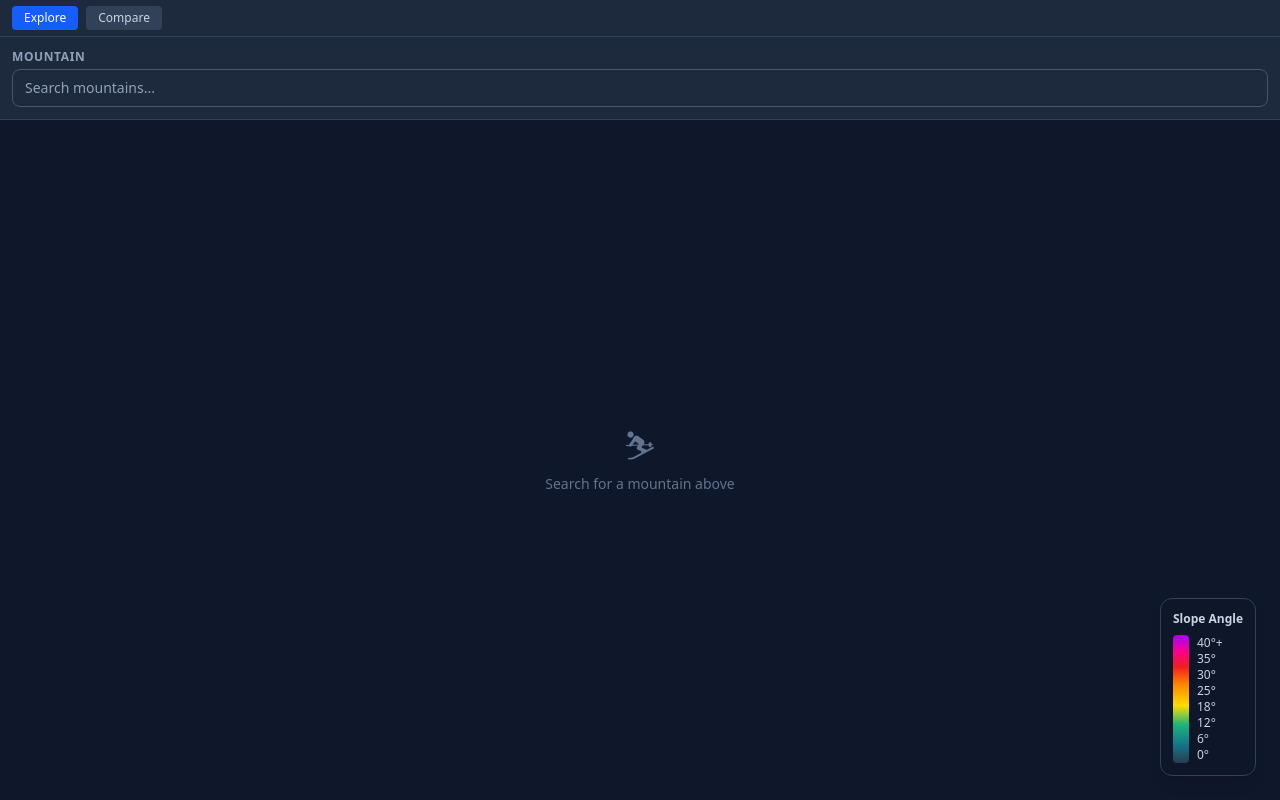
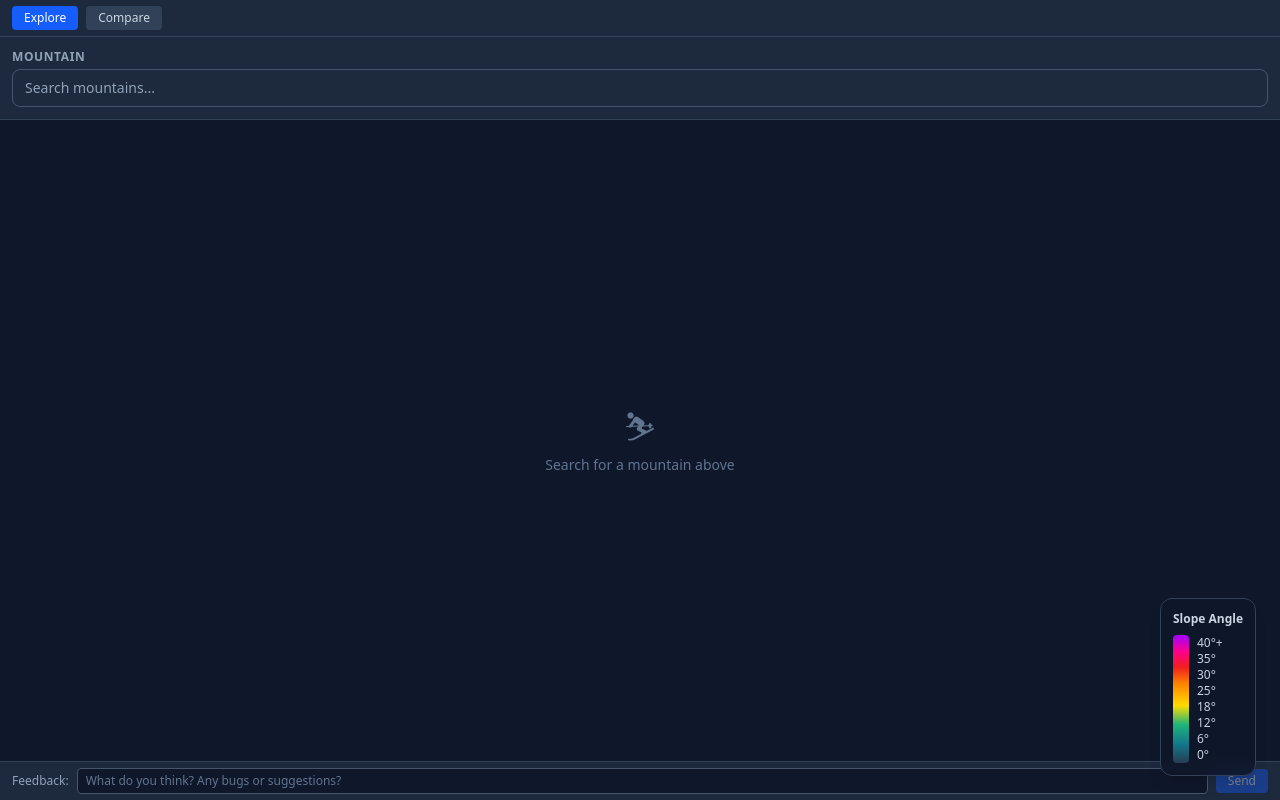
Before and after one commit to mhoroho/ski, a React (Vite) app: page / in a window 1280 px wide. Built offline with nearby package versions, Linux system fonts and the light colour scheme.

Commit message:
Add feedback bar with Supabase backend
Persistent bottom bar with text input that posts user feedback
to a Supabase Postgres table.

Co-Authored-By: Claude Opus 4.6 <noreply@anthropic.com>

```diff
--- a/src/App.tsx
+++ b/src/App.tsx
@@ -1,6 +1,7 @@
 import { useState } from 'react';
 import { MountainPane } from './components/MountainPane';
 import { ColorLegend } from './components/ColorLegend';
+import { FeedbackBar } from './components/FeedbackBar';
 
 function App() {
   const [page, setPage] = useState<'explore' | 'compare'>('explore');
@@ -50,6 +51,7 @@ function App() {
       </div>
 
       <ColorLegend />
+      <FeedbackBar />
     </div>
   );
 }
--- /dev/null
+++ b/src/components/FeedbackBar.tsx
@@ -0,0 +1,54 @@
+import { useState } from 'react';
+
+const SUPABASE_URL = 'https://kkombjkfxvsradeujjvk.supabase.co';
+const SUPABASE_ANON_KEY = 'eyJhbGciOiJIUzI1NiIsInR5cCI6IkpXVCJ9.eyJpc3MiOiJzdXBhYmFzZSIsInJlZiI6Imtrb21iamtmeHZzcmFkZXVqanZrIiwicm9sZSI6ImFub24iLCJpYXQiOjE3NzM2Nzk0OTYsImV4cCI6MjA4OTI1NTQ5Nn0.UU-bvzB_R1jUtRI_N7j-P6bxOYEZiutR16JYlRZd2Ks';
+
+export function FeedbackBar() {
+  const [message, setMessage] = useState('');
+  const [status, setStatus] = useState<'idle' | 'sending' | 'sent' | 'error'>('idle');
+
+  const handleSubmit = async () => {
+    if (!message.trim()) return;
+    setStatus('sending');
+    try {
+      const res = await fetch(`${SUPABASE_URL}/rest/v1/feedback`, {
+        method: 'POST',
+        headers: {
+          'Content-Type': 'application/json',
+          apikey: SUPABASE_ANON_KEY,
+          Authorization: `Bearer ${SUPABASE_ANON_KEY}`,
+        },
+        body: JSON.stringify({ message: message.trim() }),
+      });
+      if (!res.ok) throw new Error();
+      setStatus('sent');
+      setMessage('');
+      setTimeout(() => setStatus('idle'), 2000);
+    } catch {
+      setStatus('error');
+      setTimeout(() => setStatus('idle'), 3000);
+    }
+  };
+
+  return (
+    <div className="flex items-center gap-2 px-3 py-1.5 bg-slate-800 border-t border-slate-700">
+      <span className="text-xs text-slate-400 shrink-0">Feedback:</span>
+      <input
+        type="text"
+        value={message}
+        onChange={(e) => setMessage(e.target.value)}
+        onKeyDown={(e) => e.key === 'Enter' && handleSubmit()}
+        placeholder="What do you think? Any bugs or suggestions?"
+        className="flex-1 px-2 py-1 text-xs bg-slate-900 border border-slate-600 rounded text-white placeholder-slate-500 focus:outline-none focus:ring-1 focus:ring-blue-500"
+        disabled={status === 'sending'}
+      />
+      <button
+        onClick={handleSubmit}
+        disabled={status === 'sending' || !message.trim()}
+        className="px-3 py-1 text-xs rounded bg-blue-600 text-white hover:bg-blue-500 disabled:opacity-40 disabled:cursor-not-allowed transition-colors shrink-0"
+      >
+        {status === 'sending' ? 'Sending...' : status === 'sent' ? 'Thanks!' : status === 'error' ? 'Failed' : 'Send'}
+      </button>
+    </div>
+  );
+}
```
